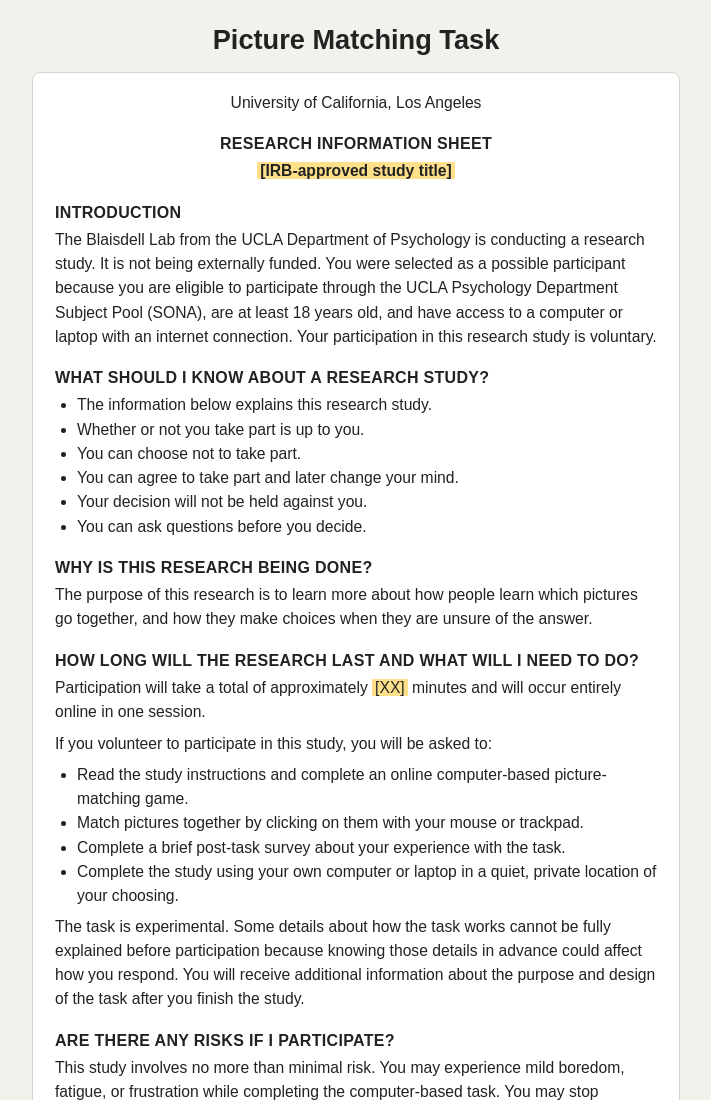
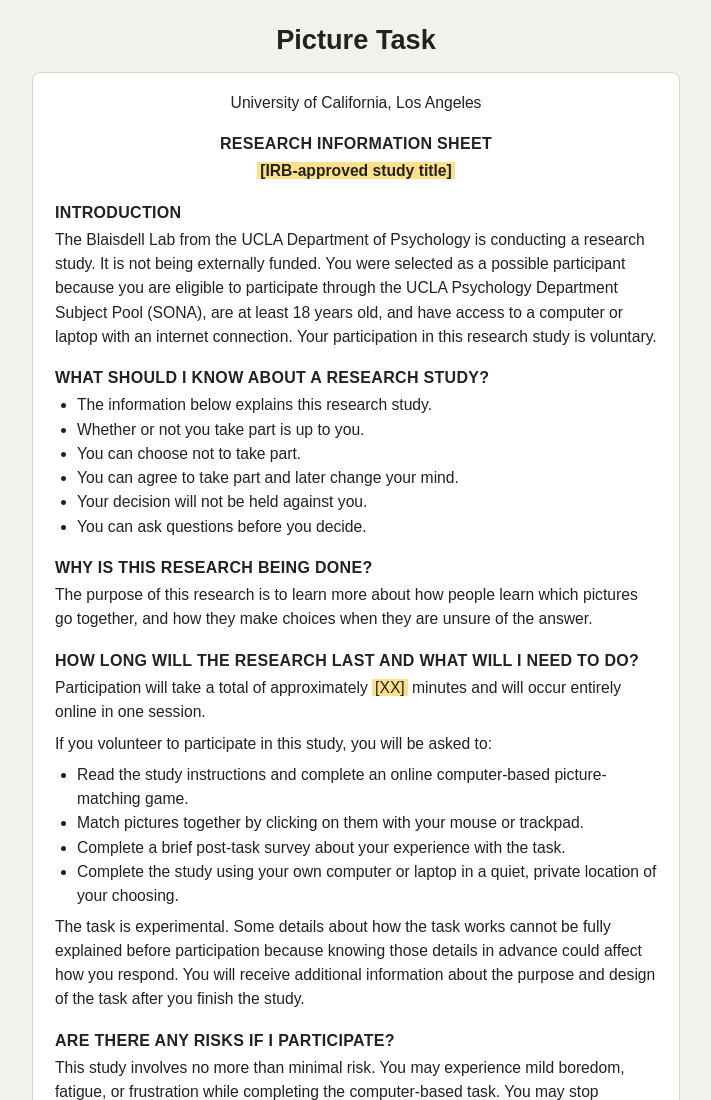
Before and after one commit to kayleyozimac/H010, a plain HTML site: page index.html in a window 1280 px wide. Shown: the top 1100 px of the page, without its empty margins (284-995 px from the left). Drawn offline with Linux system fonts and the light colour scheme.

Commit message:
Update index.html

```diff
--- a/index.html
+++ b/index.html
@@ -3,7 +3,7 @@
 <head>
 <meta charset="UTF-8">
 <meta name="viewport" content="width=device-width, initial-scale=1">
-<title>Picture Matching Task</title>
+<title>Picture Task</title>
 <!--
   H010 — EXPERIMENT 3.1, ONLINE VERSION
   Emergence of Choice by Exclusion (CBE) and Fast Mapping (FM) as a function of training
@@ -159,7 +159,7 @@
      DRAFT adapted from the H009 sheet. Replace with the exact OHRPP-approved text for this
      protocol before launch. Highlighted text = placeholders. -->
 <div id="screen-consent" class="screen active">
-  <h1>Picture Matching Task</h1>
+  <h1>Picture Task</h1>
   <div class="box sheet">
     <p class="sheet-title">University of California, Los Angeles</p>
     <h3 class="sheet-title">RESEARCH INFORMATION SHEET</h3>
```
